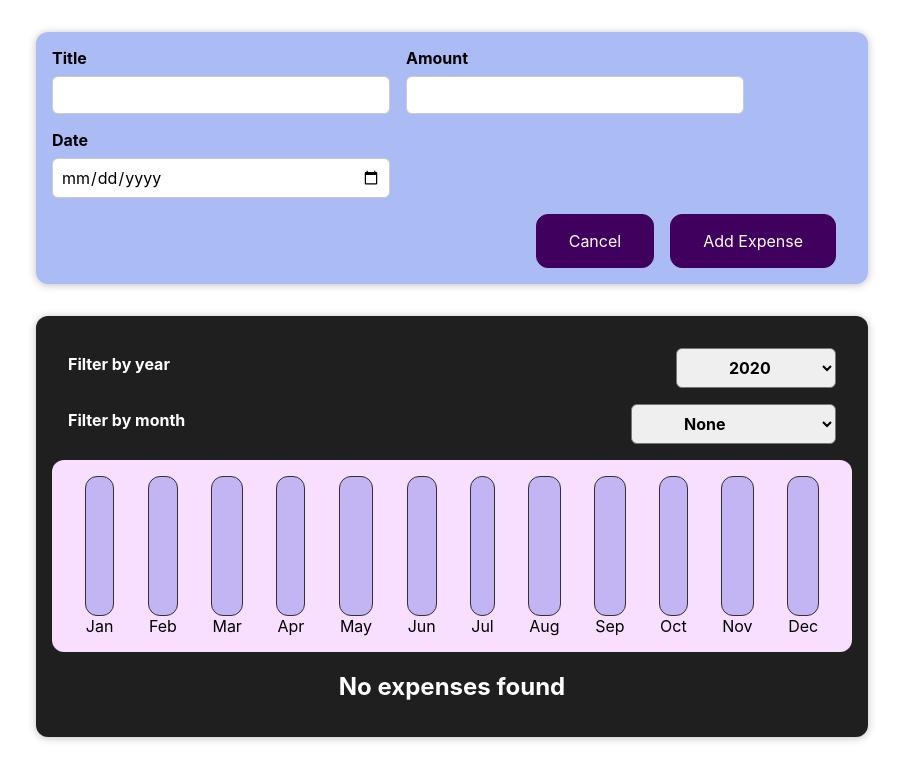
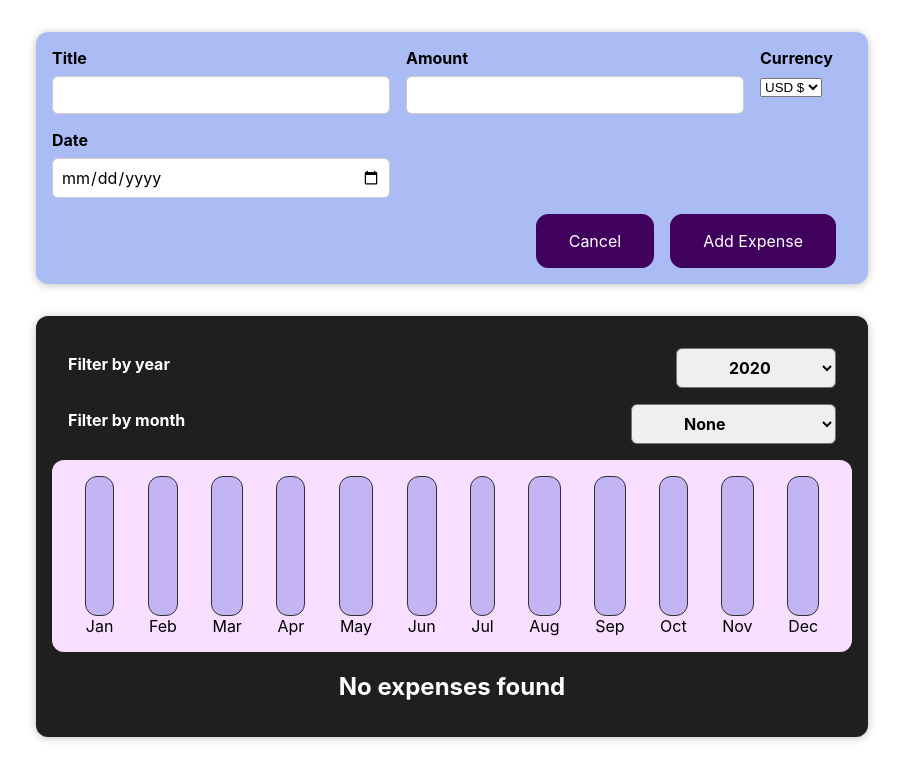
Before and after one commit to jordantangy/MyExpenses-App, a React (Create React App) app: page / in a window 1280 px wide. Both pictures are taken after a click on the button "Add New Expense". Shown: the top 780 px of the page, without its empty margins (188-1091 px from the left). Built offline with nearby package versions, Linux system fonts and the light colour scheme.

Commit message:
Add Currency Option

```diff
--- a/src/components/Expenses/ExpenseItem.js
+++ b/src/components/Expenses/ExpenseItem.js
@@ -11,7 +11,10 @@ const ExpenseItem = (props) => {
         <div className="expense-item__description">
           <h2>{props.title}</h2>
         </div>
-        <div className="expense-item__price">${props.amount}</div>
+        <div className="expense-item__price">
+          {props.amount + " "}
+          {props.currency}
+        </div>
       </Card>
     </li>
   );
--- a/src/components/Expenses/ExpensesList.js
+++ b/src/components/Expenses/ExpensesList.js
@@ -14,6 +14,7 @@ const ExpensesList = (props) => {
           title={expense.title}
           amount={expense.amount}
           date={expense.date}
+          currency={expense.currency}
         />
       ))}
     </ul>
--- a/src/components/NewExpense/ExpenseForm.js
+++ b/src/components/NewExpense/ExpenseForm.js
@@ -1,10 +1,12 @@
 import React, { useState } from "react";
 import "./ExpenseForm.css";
+import "../Expenses/ExpensesFilter.css";
 
 const ExpenseForm = (props) => {
   const [enteredTitle, setEnteredTitle] = useState("");
   const [enteredAmount, setEnteredAmount] = useState("");
   const [enteredDate, setEnteredDate] = useState("");
+  const [selectedCurrency, setSelectedCurrency] = useState("$");
 
   //   const [userInput, setUserInput] = useState({
   //     enteredTitle: "",
@@ -49,6 +51,10 @@ const ExpenseForm = (props) => {
     // });
   };
 
+  const currencyChangeHandler = (event) => {
+    setSelectedCurrency(event.target.value);
+  };
+
   const submitHandler = (event) => {
     event.preventDefault();
 
@@ -56,6 +62,7 @@ const ExpenseForm = (props) => {
       title: enteredTitle,
       amount: +enteredAmount,
       date: new Date(enteredDate),
+      currency: selectedCurrency,
     };
     props.onSaveExpenseData(expenseData);
     props.onCancel();
@@ -86,6 +93,15 @@ const ExpenseForm = (props) => {
           />
         </div>
         <div className="new-expense__control">
+          <label>Currency</label>
+          <select onChange={currencyChangeHandler}>
+            <option value="$">USD $</option>
+            <option value="₪">ILS ₪</option>
+            <option value="CAD">CAD $</option>
+            <option value="€">EUR €</option>
+          </select>
+        </div>
+        <div className="new-expense__control">
           <label>Date</label>
           <input
             type="date"
```
